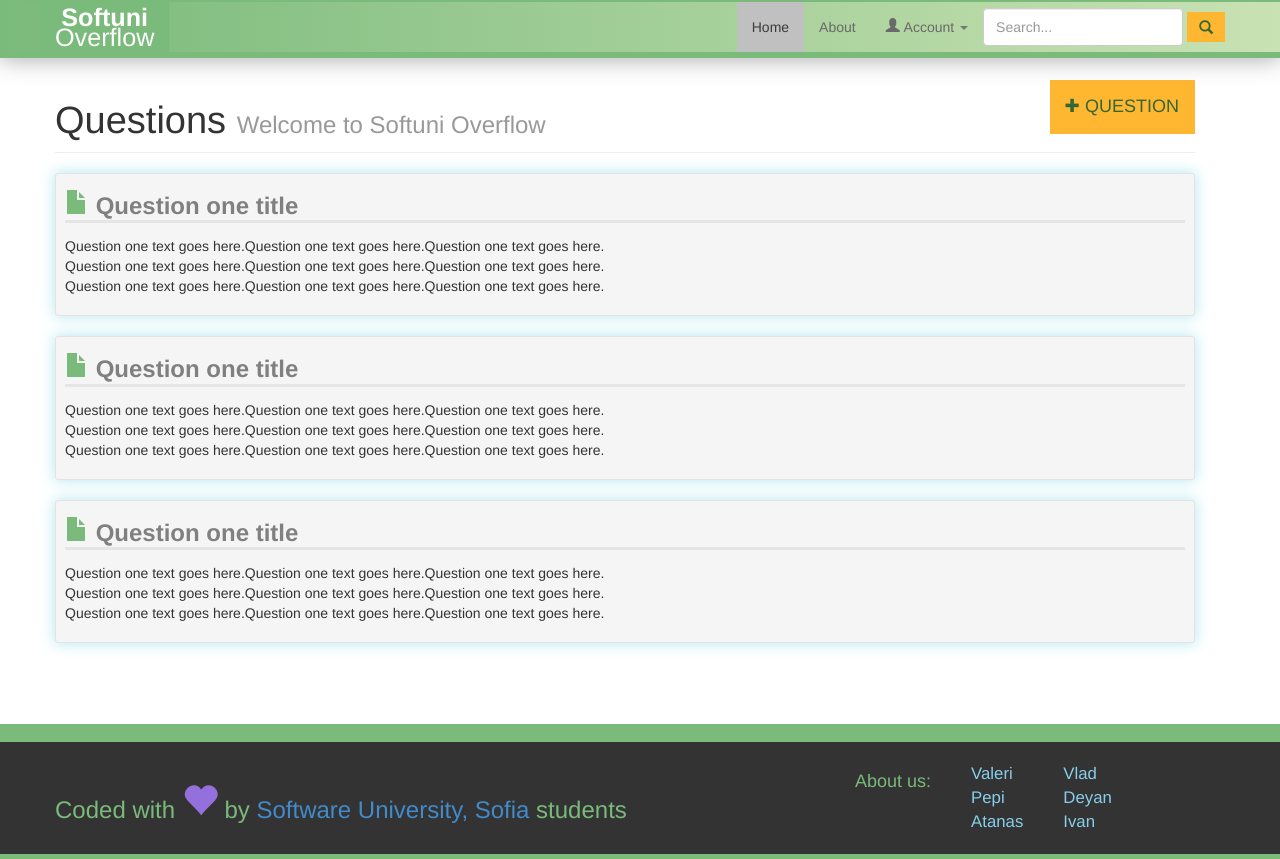
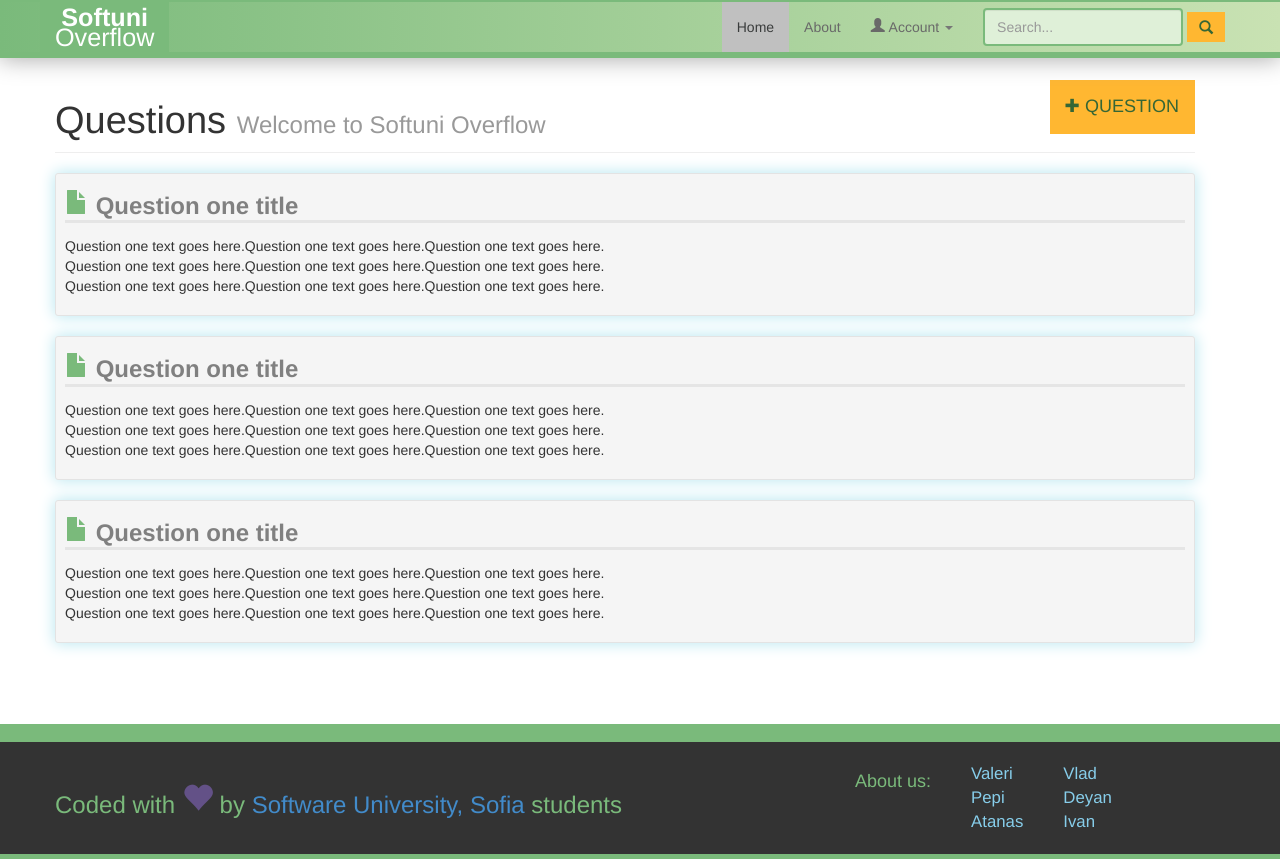
Before and after one commit to GleadrTeam/GleadrProject, a PHP site: page / in a window 1280 px wide. Run offline with PHP 8.4, Linux system fonts and the light colour scheme.

Commit message:
Navbar enhancement

```diff
--- a/includes/css/styles.css
+++ b/includes/css/styles.css
@@ -52,8 +52,8 @@ Notes:	 Hand coded for Udemy.com
         font-size: 0.8em;
     }
     .glyphicon-heart {
-        color: mediumpurple;
-        font-size: 1.5em;
+        color: rgba(147,112,219,0.5);
+        font-size: 1.3em;
     }
 
 /* --------------------------------------е
@@ -75,7 +75,12 @@ Notes:	 Hand coded for Udemy.com
        body > .container > .navbar .active a {
            background-color: #c0c0c0;
            color: #3a3c3c;
+       }
 
+       .navbar input {
+           background-color: #dff0d8;
+           border:2px solid #7aba7b;
+           margin-left: 15px;
        }
 
        body > .container > .navbar a {
```
